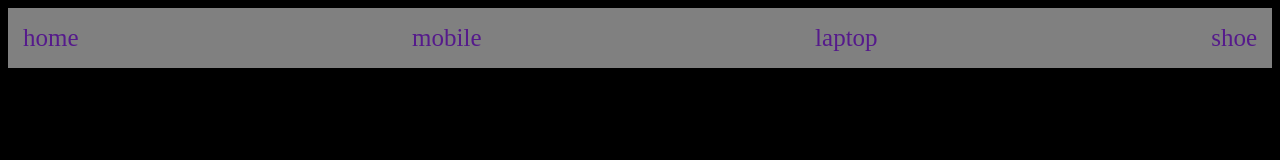
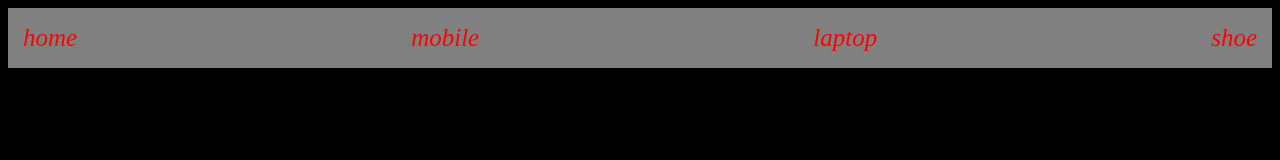
Before and after one commit to ariyanhossain333/Navbar, a plain HTML site: page index.html in a window 1280 px wide. Drawn offline with Linux system fonts and the light colour scheme.

Commit message:
changes done in style.css

```diff
--- a/style.css
+++ b/style.css
@@ -14,4 +14,6 @@ div{
 a{
 text-decoration: none;
 font-size: 25px;
+font-style: italic;
+color: red;
 }
```
